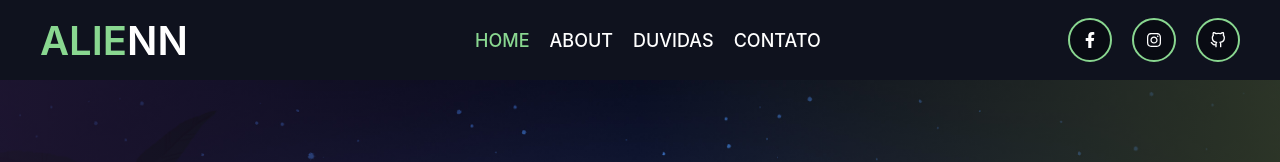
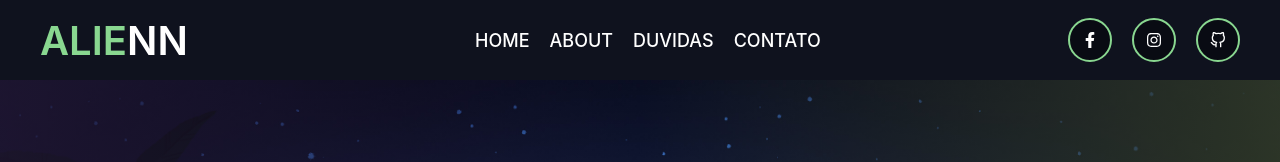
Before and after one commit to felipedalperio/alienn-portfolio, a React (Create React App) app: page / in a window 1280 px wide. Shown: the top 162 px of the page. Built offline with nearby package versions, Linux system fonts and the light colour scheme.

Commit message:
menu navigation

```diff
--- a/src/App.css
+++ b/src/App.css
@@ -45,6 +45,7 @@
   animation-delay: 0.2s;
 }
 
+
 @keyframes light {
   0%{
       transform: translateX(-40px) translateY(5px);
--- a/src/components/about/About.jsx
+++ b/src/components/about/About.jsx
@@ -11,7 +11,7 @@ export default function About() {
       }
   }
   return (
-    <div className='about'>
+    <div className='about' id='about'>
           <div className="title" style={{animationName: pass && 'introSlash'}}>
                 <span> <span className='greenColor'>NOSSA</span> AGÊNCIA</span>
                 <span> um pouco sobre o <span className='greenColor'>alienn</span> </span>
--- a/src/components/contact/Contact.jsx
+++ b/src/components/contact/Contact.jsx
@@ -97,7 +97,7 @@ export default function Contact() {
     }
   },[tel])
   return (
-    <div className='contact'>
+    <div className='contact' id='contato'>
         <div className="top">
             <h1>CONTATO</h1>
             <span>NOS FALE SOBRE SEU PROJETO</span>
--- a/src/components/duvidas/Duvidas.jsx
+++ b/src/components/duvidas/Duvidas.jsx
@@ -13,7 +13,7 @@ export default function Duvidas() {
       }
   }
   return (
-    <div className='duvidas'>
+    <div className='duvidas' id='duvida'>
         <div className="left" style={{animationName: pass && 'slashLeft'}}>
                 <img src='./images/astronaut.webp' alt='' width={500} height={500}/>
         </div>
--- a/src/components/header/Header.jsx
+++ b/src/components/header/Header.jsx
@@ -4,7 +4,7 @@ import {FiGithub} from 'react-icons/fi';
 
 export default function Header() {
   return (
-    <div className="header">
+    <div className="header" id="home">
         <div className="info">
             <h1>Agência Alienn</h1>
             <h3>Seja Bem Vindo</h3>
--- a/src/components/menu/Menu.jsx
+++ b/src/components/menu/Menu.jsx
@@ -1,6 +1,6 @@
 import './menu.css';
-import {FaFacebookF, FaInstagram} from 'react-icons/fa';
-import {FiGithub} from 'react-icons/fi';
+import { FaFacebookF, FaInstagram } from 'react-icons/fa';
+import { FiGithub } from 'react-icons/fi';
 
 export default function Menu() {
     return (
@@ -10,10 +10,10 @@ export default function Menu() {
                 <span>NN</span>
             </div>
             <ul>
-            <li>HOME</li>
-            <li>ABOUT</li>
-            <li>DUVIDAS</li>
-            <li>CONTATO</li>
+                <li> <a href="#home">HOME</a></li>
+                <li> <a href="#about">ABOUT </a></li>
+                <li> <a href="#duvida">DUVIDAS </a></li>
+                <li> <a href="#contato">CONTATO </a></li>
             </ul>
 
             <div className="icons">
--- a/src/index.css
+++ b/src/index.css
@@ -8,7 +8,16 @@ body {
   background-color: #090b13;
 }
 
+a{
+  text-decoration: none;
+  color: white;
+}
+
 code {
   font-family: source-code-pro, Menlo, Monaco, Consolas, 'Courier New',
     monospace;
 }
+
+*{
+  scroll-behavior: smooth;
+}
```
Lines whose indentation alone changed are shown as unchanged.
